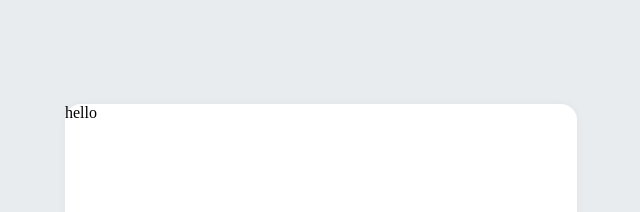
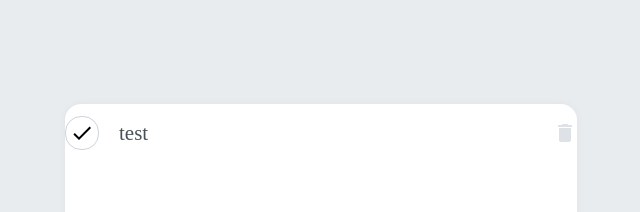
Before and after one commit to itmca/ansan-todo, a React (Create React App) app: page / in a window 1280 px wide. Shown: the top 212 px of the page, without its empty margins (319-959 px from the left). Built offline with nearby package versions, Linux system fonts and the light colour scheme.

Commit message:
Implement : TodoListBody & TodoItem

```diff
--- a/package.json
+++ b/package.json
@@ -13,6 +13,7 @@
     "eslint-config-airbnb": "^18.2.1",
     "react": "^17.0.2",
     "react-dom": "^17.0.2",
+    "react-icons": "^4.2.0",
     "react-scripts": "4.0.3",
     "typescript": "^4.1.2",
     "web-vitals": "^1.0.1"
--- /dev/null
+++ b/src/components/TodoItem.css
@@ -0,0 +1,44 @@
+.itemBody {
+  display: flex;
+  align-items: center;
+  padding-top: 12px;
+  padding-bottom: 12px;
+}
+
+.itemText {
+  flex: 1;
+  font-size: 21px;
+  color: #495057;
+}
+
+.itemDone {
+  width: 32px;
+  height: 32px;
+  border-radius: 16px;
+  border: 1px solid #ced4da;
+  font-size: 24px;
+  display: flex;
+  align-items: center;
+  justify-content: center;
+  margin-right: 20px;
+  cursor: pointer;
+}
+
+.complete {
+  border: 1px solid #38d9a9;
+  color: #38d9a9;
+}
+
+.itemRemove {
+  display: flex;
+  align-items: center;
+  justify-content: center;
+  color: #dee2e6;
+  font-size: 24px;
+  cursor: pointer;
+
+}
+
+.itemRemove:hover {
+  color: #ff6b6b;
+}
--- /dev/null
+++ b/src/components/TodoItem.tsx
@@ -0,0 +1,26 @@
+import React from 'react';
+import './TodoItem.css';
+import { MdDone, MdDelete } from 'react-icons/md';
+
+
+type TodoItemProps = {
+  text: string;
+  done?: boolean;
+};
+
+function TodoItem({ text, done }:TodoItemProps) {
+  return ( <div className='itemBody'>
+  <div className={`itemDone ${done && 'complete'}`}> <MdDone/></div>
+  <div className='itemText'>{text}</div>
+  <div className='itemRemove'>
+    <MdDelete/>
+  </div>
+  </div>);
+}
+
+TodoItem.defaultProps = {
+  done: false,
+};
+
+
+export default TodoItem;
--- /dev/null
+++ b/src/components/TodoListBody.css
@@ -0,0 +1,6 @@
+.listBody {
+  flex: 1;
+  padding: 20px 32px;
+  padding-bottom: 48px;
+  overflow-y: auto;
+}
--- /dev/null
+++ b/src/components/TodoListBody.tsx
@@ -0,0 +1,14 @@
+
+
+import React from 'react';
+import TodoItem from './TodoItem';
+
+function TodoListBody() : JSX.Element{
+  return (
+    <div className='listBody'>
+      <TodoItem text={'test'}/>
+    </div>
+  );
+}
+
+export default TodoListBody;
--- a/src/page/TodoListPage.tsx
+++ b/src/page/TodoListPage.tsx
@@ -1,11 +1,12 @@
 import React from 'react';
 import './TodoListPage.css';
+import TodoListBody from '../components/TodoListBody';
 
 
 function TodoListPage(): JSX.Element {
   return (
     <div className='TodoListBody'>
-      hello
+      <TodoListBody/>
     </div>
   );
 }
```
Also changed, not shown: 2 other files (tests, documents, lock files or other folders).
